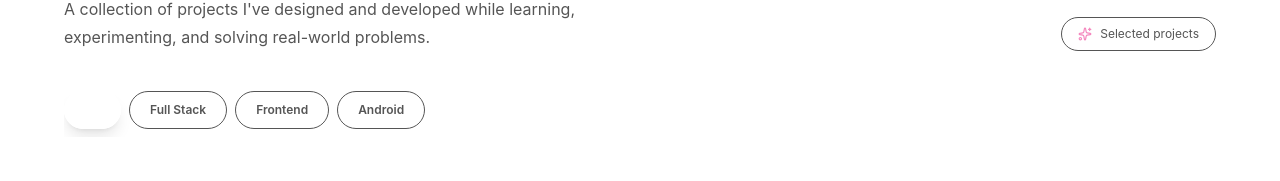
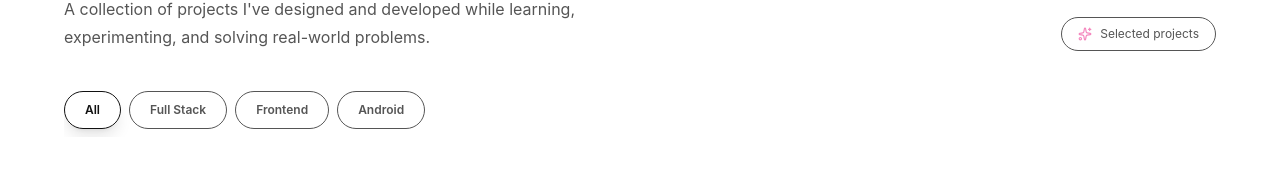
Before and after one commit to Tsiona23/portfolio, a React (Vite) app: page / in a window 1280 px wide. Shown: the part 2325-2506 px from the top of the page. Built offline with nearby package versions, Linux system fonts and the light colour scheme.

Commit message:
update project.jsx

```diff
--- a/src/components/Projects.jsx
+++ b/src/components/Projects.jsx
@@ -1,4 +1,4 @@
-import { useEffect, useMemo, useState } from "react"
+﻿import { useEffect, useMemo, useState } from "react"
 import { AnimatePresence, motion } from "framer-motion"
 import {
   ArrowLeft,
@@ -573,8 +573,8 @@ export default function Projects() {
                   duration-300
                   ${
                     isActive
-                      ? "border-[--color-primary] bg-[--color-primary] text-white shadow-lg"
-                      : "border-[--color-border] theme-text-muted hover:border-[--color-primary] hover:theme-accent"
+                      ? "border-[--color-primary] bg-[--color-primary] text-[--color-text] shadow-lg"
+                      : "border-[--color-border] theme-text-muted hover:border-[--color-primary] hover:text-[--color-text]"
                   }
                 `}
               >
@@ -748,9 +748,8 @@ export default function Projects() {
                           py-1
                           text-[8px]
                           font-bold
-                          uppercase
-                          tracking-wider
-                          text-white
+                          uppercase tracking-wider
+                          text-[--color-text]
                         "
                       >
                         <Sparkles size={10} />
@@ -940,7 +939,7 @@ export default function Projects() {
                             py-2
                             text-[9px]
                             font-semibold
-                            text-white
+                            text-[--color-text]
                             transition
                             hover:bg-[--color-primary-strong]
                           "
@@ -1241,7 +1240,7 @@ export default function Projects() {
               py-2.5
               text-xs
               font-semibold
-              text-white
+              text-[--color-text]
               transition
               hover:bg-[--color-primary-strong]
             "
```
